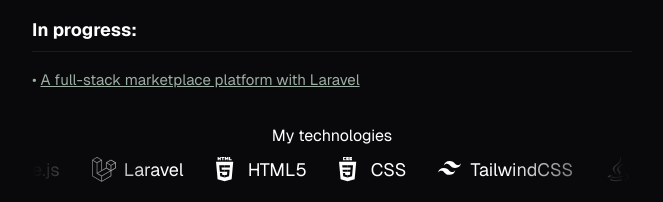
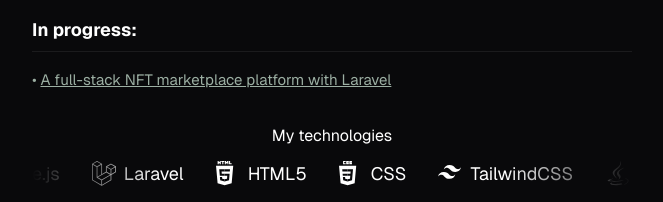
Before and after one commit to dafbeh/portfolio, a React (Vite) app: page / in a window 1280 px wide. Shown: the part 504-706 px from the top of the page, without its empty margins (308-971 px from the left). Built offline with nearby package versions, Linux system fonts and the light colour scheme.

Commit message:
Padding under technologies

```diff
--- a/src/components/sections/Home.jsx
+++ b/src/components/sections/Home.jsx
@@ -25,13 +25,14 @@ export default function Home() {
             <span className="font-bold text-[18px] mt-5">In progress:</span>
             <hr className="h-px mt-2 mb-4 bg-[#1b1b1d] border-0"></hr>
             <a href="https://github.com/dafbeh/Marketplace">
-              <span className="text-[#9CAFA3] text-[15px] text-underline">• <u>A full-stack marketplace platform with Laravel</u></span>
+              <span className="text-[#9CAFA3] text-[15px] text-underline">• <u>A full-stack NFT marketplace platform with Laravel</u></span>
             </a>
 
-            <span className="mx-auto mt-8">My technologies</span>
+            <span className="mx-auto mt-8 pb-1">My technologies</span>
           </div>
       </div>
       <Carousel />
+      <div className="pb-12"></div>
     </div>
   );
 }
```
